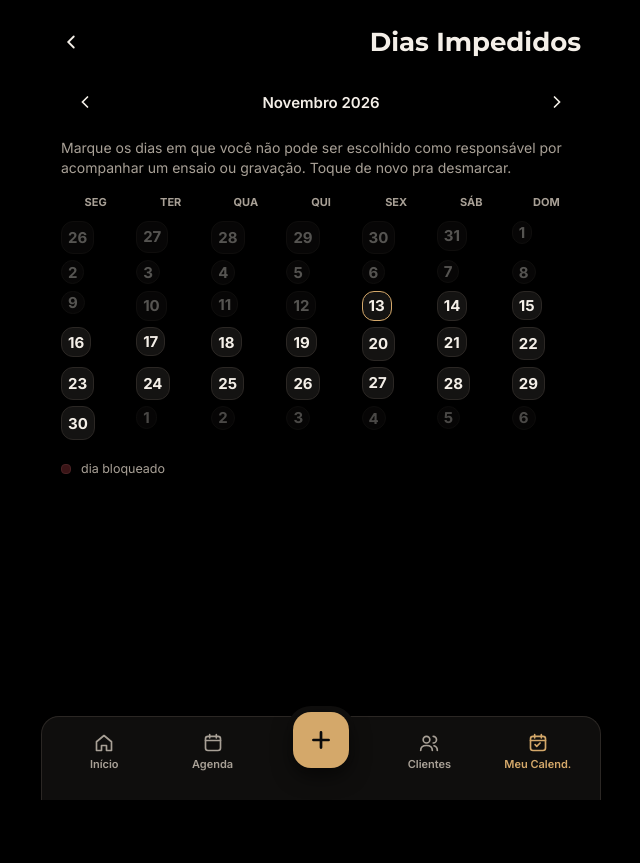
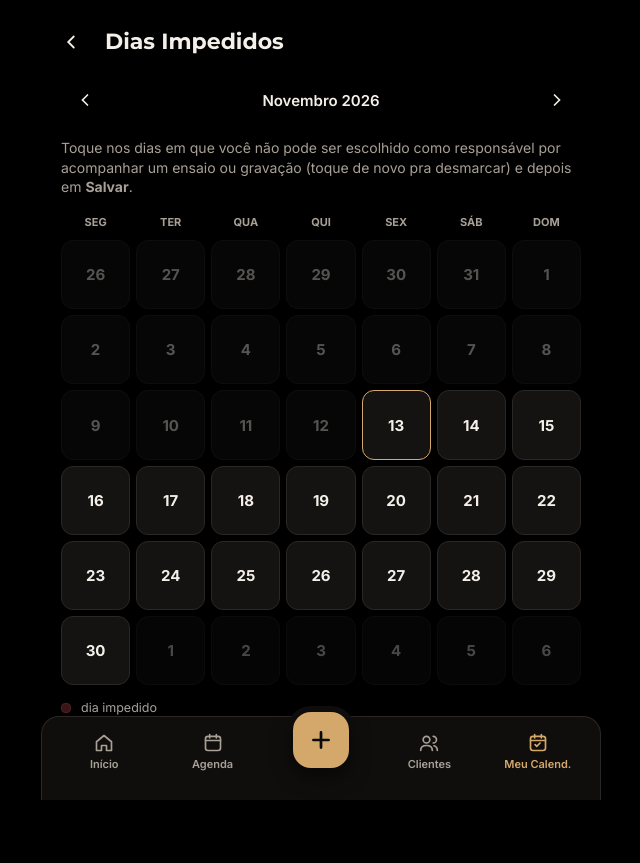
Before and after one commit to pedroruan11/estudio-omega, a Django app: page /meu-calendario/dias/ in a window 1280 px wide. Shown: the whole page, without its empty margins (319-959 px from the left). Before the commit the page ends 800 px from the top, so only its background shows below. Run offline with Django 5.2, Linux system fonts and the light colour scheme; a user stored in the database is signed in; tables that the repository leaves empty hold one stand-in row (values such as "Sample post").

Commit message:
Lista sem cancelados e horário alinhado; ícone do WhatsApp e 'Mensagem' no agendamento; dia da semana no Meu Calendário; Dias Impedidos com título à esquerda e botão Salvar
Co-Authored-By: Claude Opus 5.5 <noreply@anthropic.com>
Claude-Session: https://claude.ai/code/session_01DiSCHmadTf87LpsNHMjkng

```diff
--- a/estudio/static/estudio/app.css
+++ b/estudio/static/estudio/app.css
@@ -138,7 +138,7 @@ nav.barra>a.fab:active{background:var(--ouro2)}
 .lm-dia{font-weight:700;color:var(--ouro);line-height:1.15}
 .lm-dia small{display:block;font-size:9.5px;font-weight:700;color:var(--mute);text-transform:uppercase;letter-spacing:.02em}
 .lm-linha.fds .lm-dia small{color:var(--ouro)}
-.lm-hora{color:var(--mute);text-align:right;font-size:13.5px}
+.lm-hora{color:var(--mute);text-align:left;font-size:13.5px;font-variant-numeric:tabular-nums;white-space:nowrap}
 .lm-linha.cancelado .lm-cliente{color:var(--fraco);text-decoration:line-through}
 .lm-linha.cancelado .lm-hora{color:var(--fraco);text-decoration:line-through}
 /* listas */
@@ -185,3 +185,13 @@ nav.barra>a.fab:active{background:var(--ouro2)}
 .feed-txt b{color:var(--txt)}
 .feed-hora{display:block;margin-top:3px;font-size:12px;color:var(--mute)}
 .feed-ponto{width:9px;height:9px;border-radius:50%;background:var(--ouro);margin-top:6px;flex-shrink:0}
+/* Dias Impedidos: marca vários dias e salva de uma vez */
+.dia-imp{display:block;cursor:pointer}
+.dia-imp input{position:absolute;opacity:0;pointer-events:none}
+.dia-imp span{aspect-ratio:1/1;border-radius:12px;background:var(--s1);border:1px solid var(--linha);display:flex;align-items:center;justify-content:center;color:var(--txt);font-weight:700;font-size:15px;user-select:none}
+.dia-imp.fora span{opacity:.3}
+.dia-imp.hoje span{border-color:var(--ouro)}
+.dia-imp.passado{cursor:not-allowed}
+.dia-imp.passado span{opacity:.35}
+.dia-imp input:checked+span{background:var(--perigo-bg);border-color:var(--perigo-borda);color:var(--perigo)}
+.dia-imp input:focus-visible+span{outline:2px solid var(--ouro);outline-offset:2px}
--- /dev/null
+++ b/estudio/templates/estudio/_icone_whats.html
@@ -0,0 +1 @@
+<svg width="{{ tam|default:18 }}" height="{{ tam|default:18 }}" viewBox="0 0 24 24" fill="#25D366" aria-hidden="true"><path d="M12.04 2C6.58 2 2.13 6.45 2.13 11.91c0 1.75.46 3.45 1.32 4.95L2.05 22l5.25-1.38a9.9 9.9 0 0 0 4.74 1.21c5.46 0 9.91-4.45 9.91-9.91C21.95 6.45 17.5 2 12.04 2Zm0 18.15a8.2 8.2 0 0 1-4.2-1.15l-.3-.18-3.12.82.83-3.04-.2-.31a8.2 8.2 0 0 1-1.26-4.38c0-4.54 3.7-8.24 8.25-8.24 4.54 0 8.23 3.7 8.23 8.24 0 4.55-3.7 8.24-8.23 8.24Zm4.52-6.16c-.25-.12-1.47-.72-1.69-.81-.23-.08-.39-.12-.56.12-.17.25-.64.81-.78.97-.14.17-.29.19-.54.06-.25-.12-1.05-.39-1.99-1.23-.74-.66-1.23-1.47-1.38-1.72-.14-.25-.02-.38.11-.51.11-.11.25-.29.37-.43.13-.15.17-.25.25-.42.08-.17.04-.31-.02-.43-.06-.12-.56-1.34-.76-1.84-.2-.48-.41-.42-.56-.43h-.48a.92.92 0 0 0-.67.31c-.23.25-.87.85-.87 2.07 0 1.22.89 2.4 1.01 2.56.12.17 1.75 2.67 4.23 3.74.59.26 1.05.41 1.41.52.59.19 1.13.16 1.56.1.48-.07 1.47-.6 1.67-1.18.21-.58.21-1.07.14-1.18-.06-.1-.22-.16-.47-.28Z"/></svg>
--- a/estudio/templates/estudio/agenda_mes.html
+++ b/estudio/templates/estudio/agenda_mes.html
@@ -44,7 +44,7 @@
 </div>
 </div>
 <div class="sub" style="display:flex;gap:10px;align-items:center;font-size:12px;margin-top:6px">
-<span style="display:inline-block;width:8px;height:8px;border-radius:50%;background:#2B1818;border:1px solid var(--perigo)"></span> cancelado / blacklist
+<span style="display:inline-block;width:8px;height:8px;border-radius:50%;background:#2B1818;border:1px solid var(--perigo)"></span> blacklist
 </div>
 {% endif %}
 </main>
--- a/estudio/templates/estudio/agendamento.html
+++ b/estudio/templates/estudio/agendamento.html
@@ -49,8 +49,8 @@
 {% if whats_convite_responsavel %}<a class="btn ouro" href="{{ whats_convite_responsavel }}" target="_blank" rel="noopener"><svg width="18" height="18" viewBox="0 0 24 24" fill="none" stroke="currentColor" stroke-width="2" stroke-linecap="round" stroke-linejoin="round" aria-hidden="true"><path d="M21 11.5a8.4 8.4 0 0 1-12.4 7.4L3 21l2.1-5.4A8.4 8.4 0 1 1 21 11.5z"/></svg>Avisar {{ ag.responsavel_convidado }} no WhatsApp</a>{% endif %}
 {% if pode_trocar_responsavel %}<a class="btn" href="{% url 'agendamento_responsavel' ag.pk %}"><svg width="18" height="18" viewBox="0 0 24 24" fill="none" stroke="currentColor" stroke-width="2" stroke-linecap="round" stroke-linejoin="round" aria-hidden="true"><path d="M16 3h5v5M21 3l-7 7M8 21H3v-5M3 21l7-7"/></svg>{% if ag.responsavel_pendente %}Ver / trocar convite de responsável{% else %}Passar pra outro técnico{% endif %}</a>{% endif %}
 {% if whats_lembrete or whats_mensagem %}<div class="grade2">
-{% if whats_lembrete %}<a class="btn" href="{{ whats_lembrete }}" target="_blank" rel="noopener"><svg width="18" height="18" viewBox="0 0 24 24" fill="none" stroke="currentColor" stroke-width="2" stroke-linecap="round" stroke-linejoin="round" aria-hidden="true"><path d="M21 11.5a8.4 8.4 0 0 1-12.4 7.4L3 21l2.1-5.4A8.4 8.4 0 1 1 21 11.5z"/></svg>Lembrete</a>{% endif %}
-{% if whats_mensagem %}<a class="btn" href="{{ whats_mensagem }}" target="_blank" rel="noopener"><svg width="18" height="18" viewBox="0 0 24 24" fill="none" stroke="currentColor" stroke-width="2" stroke-linecap="round" stroke-linejoin="round" aria-hidden="true"><path d="M4 4h16v12H8l-4 4z"/></svg>Mandar mensagem</a>{% endif %}
+{% if whats_lembrete %}<a class="btn" href="{{ whats_lembrete }}" target="_blank" rel="noopener">{% include "estudio/_icone_whats.html" %}Lembrete</a>{% endif %}
+{% if whats_mensagem %}<a class="btn" href="{{ whats_mensagem }}" target="_blank" rel="noopener">{% include "estudio/_icone_whats.html" %}Mensagem</a>{% endif %}
 </div>{% endif %}
 <div class="grade2">
 {% if pode_remarcar %}<a class="btn" href="{% url 'agendamento_remarcar' ag.pk %}">Remarcar</a>{% else %}<span class="btn" style="opacity:.5" title="Só administrador">Remarcar</span>{% endif %}
--- a/estudio/templates/estudio/dias_indisponiveis.html
+++ b/estudio/templates/estudio/dias_indisponiveis.html
@@ -1,30 +1,39 @@
 {% extends "estudio/base.html" %}
 {% block titulo %}Dias Impedidos{% endblock %}
 {% block topo %}
-<header class="topo" style="flex-direction:column;align-items:stretch;gap:14px">
-<div class="linha"><a class="voltar" href="{% url 'meu_calendario' %}" aria-label="Voltar"><svg width="22" height="22" viewBox="0 0 24 24" fill="none" stroke="currentColor" stroke-width="2" stroke-linecap="round" aria-hidden="true"><path d="m15 18-6-6 6-6"/></svg></a><h1>Dias Impedidos</h1></div>
-<div class="linha">
-<a class="btn icone" style="border:0" href="?m={{ anterior }}" aria-label="Mês anterior"><svg width="20" height="20" viewBox="0 0 24 24" fill="none" stroke="currentColor" stroke-width="2" stroke-linecap="round" aria-hidden="true"><path d="m15 18-6-6 6-6"/></svg></a>
-<span style="font-weight:600">{{ titulo }}</span>
-<a class="btn icone" style="border:0" href="?m={{ proxima }}" aria-label="Próximo mês"><svg width="20" height="20" viewBox="0 0 24 24" fill="none" stroke="currentColor" stroke-width="2" stroke-linecap="round" aria-hidden="true"><path d="m9 18 6-6-6-6"/></svg></a>
-</div>
-</header>
+<header class="topo compacto"><a class="voltar" href="{% url 'meu_calendario' %}" aria-label="Voltar"><svg width="22" height="22" viewBox="0 0 24 24" fill="none" stroke="currentColor" stroke-width="2" stroke-linecap="round" aria-hidden="true"><path d="m15 18-6-6 6-6"/></svg></a><h1>Dias Impedidos</h1></header>
 {% endblock %}
 {% block conteudo %}
 <main class="conteudo">
-<p class="sub" style="margin:0">Marque os dias em que você não pode ser escolhido como responsável por acompanhar um ensaio ou gravação. Toque de novo pra desmarcar.</p>
+<form method="post" action="{% url 'dias_indisponiveis' %}" id="form-dias" style="display:flex;flex-direction:column;gap:14px">{% csrf_token %}
+<input type="hidden" name="m" value="{{ mes_atual }}">
+<input type="hidden" name="ini" value="{{ grade_ini|date:'Y-m-d' }}">
+<input type="hidden" name="fim" value="{{ grade_fim|date:'Y-m-d' }}">
+<input type="hidden" name="ir" value="">
+<div class="linha">
+<button type="submit" class="btn icone nav-mes" style="border:0" data-ir="{{ anterior }}" aria-label="Mês anterior"><svg width="20" height="20" viewBox="0 0 24 24" fill="none" stroke="currentColor" stroke-width="2" stroke-linecap="round" aria-hidden="true"><path d="m15 18-6-6 6-6"/></svg></button>
+<span style="font-weight:600">{{ titulo }}</span>
+<button type="submit" class="btn icone nav-mes" style="border:0" data-ir="{{ proxima }}" aria-label="Próximo mês"><svg width="20" height="20" viewBox="0 0 24 24" fill="none" stroke="currentColor" stroke-width="2" stroke-linecap="round" aria-hidden="true"><path d="m9 18 6-6-6-6"/></svg></button>
+</div>
+<p class="sub" style="margin:0">Toque nos dias em que você não pode ser escolhido como responsável por acompanhar um ensaio ou gravação (toque de novo pra desmarcar) e depois em <b>Salvar</b>.</p>
 <div class="mes">
 {% for d in dias %}<div class="cab">{{ d }}</div>{% endfor %}
 {% for semana in semanas %}{% for d in semana %}
-<form method="post" action="{% url 'dias_indisponiveis' %}">{% csrf_token %}
-<input type="hidden" name="data" value="{{ d.data|date:'Y-m-d' }}">
-<input type="hidden" name="m" value="{{ mes_atual }}">
-<button type="submit" class="{% if d.fora %}fora{% endif %}{% if d.hoje %} hoje{% endif %}{% if d.passado %} passado{% endif %}{% if d.bloqueado %} bloqueado{% endif %}"{% if d.passado %} disabled{% endif %} aria-label="{{ d.data|date:'d/m' }}{% if d.bloqueado %}, bloqueado{% endif %}">{{ d.data|date:"j" }}</button>
-</form>
+<label class="dia-imp{% if d.fora %} fora{% endif %}{% if d.hoje %} hoje{% endif %}{% if d.passado %} passado{% endif %}">
+<input type="checkbox" name="datas" value="{{ d.data|date:'Y-m-d' }}"{% if d.bloqueado %} checked{% endif %}{% if d.passado %} disabled{% endif %}>
+<span aria-label="{{ d.data|date:'d/m' }}">{{ d.data|date:"j" }}</span>
+</label>
 {% endfor %}{% endfor %}
 </div>
-<div class="sub" style="display:flex;gap:10px;align-items:center;font-size:12.5px;margin-top:6px">
-<span style="display:inline-block;width:10px;height:10px;border-radius:4px;background:var(--perigo-bg);border:1px solid var(--perigo-borda)"></span> dia bloqueado
+<div class="sub" style="display:flex;gap:10px;align-items:center;font-size:12.5px">
+<span style="display:inline-block;width:10px;height:10px;border-radius:4px;background:var(--perigo-bg);border:1px solid var(--perigo-borda)"></span> dia impedido
 </div>
+<button type="submit" class="btn ouro">Salvar</button>
+</form>
 </main>
+<script>
+document.querySelectorAll('.nav-mes').forEach(function (b) {
+  b.addEventListener('click', function () { document.querySelector('#form-dias [name=ir]').value = b.dataset.ir; });
+});
+</script>
 {% endblock %}
--- a/estudio/views.py
+++ b/estudio/views.py
@@ -367,7 +367,7 @@ def agenda_mes(request):
     linhas = []
     if visao == "lista":
         ags = (
-            Agendamento.objects.filter(inicio__gte=ini, inicio__lt=fim, status__in=[Agendamento.Status.AGENDADO, Agendamento.Status.CANCELADO])
+            Agendamento.objects.ativos().filter(inicio__gte=ini, inicio__lt=fim)
             .select_related("cliente")
             .order_by("inicio")
         )
@@ -971,7 +971,24 @@ def agendamento_responsavel(request, pk):
 def dias_indisponiveis(request):
     hoje = timezone.localdate()
     if request.method == "POST":
-        d = parse_data(request.POST.get("data"))
+        ini, fim = parse_data(request.POST.get("ini")), parse_data(request.POST.get("fim"))
+        if ini and fim:
+            # Salvar: os dias marcados na grade ficam impedidos, os desmarcados são liberados.
+            marcados = {parse_data(v) for v in request.POST.getlist("datas")}
+            ja = set(request.user.dias_bloqueados.filter(data__gte=ini, data__lte=fim).values_list("data", flat=True))
+            d = max(ini, hoje)
+            while d <= fim:
+                if d in marcados and d not in ja:
+                    regras.bloquear_dia(request.user, d)
+                elif d not in marcados and d in ja:
+                    regras.desbloquear_dia(request.user, d)
+                d += timedelta(days=1)
+            ir = request.POST.get("ir", "")
+            if ir:  # trocou de mês: salva e continua na tela
+                return redirect(reverse("dias_indisponiveis") + f"?m={ir}")
+            messages.success(request, "Dias impedidos salvos.")
+            return redirect("meu_calendario")
+        d = parse_data(request.POST.get("data"))  # compatibilidade: alterna um dia só
         if d and d >= hoje:
             if request.user.dias_bloqueados.filter(data=d).exists():
                 regras.desbloquear_dia(request.user, d)
@@ -998,6 +1015,8 @@ def dias_indisponiveis(request):
     prox = base.replace(day=ultimo) + timedelta(days=1)
     return render(request, "estudio/dias_indisponiveis.html", {
         "semanas": semanas,
+        "grade_ini": semanas[0][0]["data"],
+        "grade_fim": semanas[-1][-1]["data"],
         "titulo": f"{MESES[base.month - 1].capitalize()} {base.year}",
         "anterior": f"{ant.year}-{ant.month:02d}",
         "proxima": f"{prox.year}-{prox.month:02d}",
```
Also changed, not shown: estudio/templates/estudio/meu_calendario.html (+4 -3 lines), estudio/templatetags/omega.py (added, +18 -0 lines), estudio/tests.py (+37 -1 lines), estudio/templatetags/__init__.py (added).
